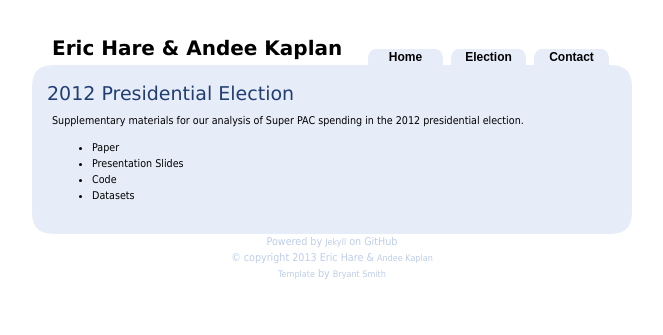
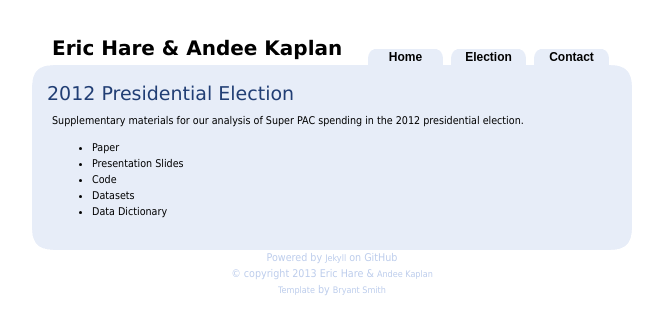
Before and after one commit to erichare/harekaplan.github.com, a Jekyll site: the page built from election.html, in a window 1280 px wide. Shown: the top 335 px of the page, without its empty margins (308-971 px from the left). Built offline with Jekyll 4.4.1, drawn with Linux system fonts in a browser that asks for light colours; Markdown is read by kramdown in place of the engine named in the settings.

Commit message:
Include new paper and data tables on website

```diff
--- a/election.html
+++ b/election.html
@@ -12,5 +12,6 @@ root: ""
 			<li><a href="election/Election-2012-Slides.html" target="_blank">Presentation Slides</a></li>
 			<li><a href="election/Election-2012-Code.zip" target="_blank">Code</a></li>
 			<li><a href="election/Election-2012-Data.zip" target="_blank">Datasets</a></li>
+			<li><a href="election/Election-2012-Tables.pdf" target="_blank">Data Dictionary</a></li>
 		</ul>
 	</p>
```
Also changed, not shown: 2 other files.
